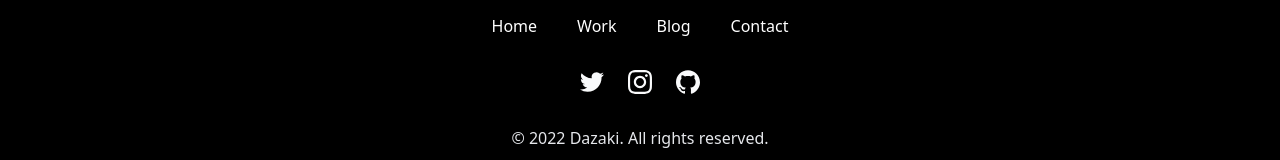
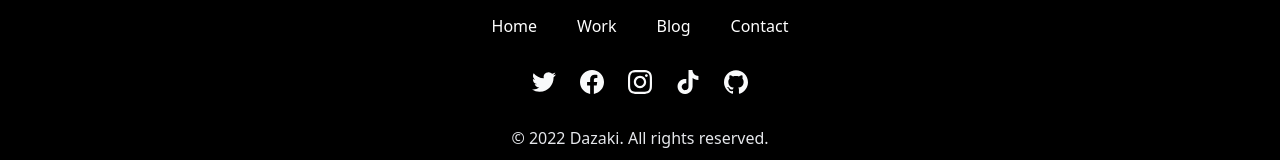
Before and after one commit to aymanoid/dazaki-web, a Next.js app: page / in a window 1280 px wide. Shown: the part 2128-2288 px from the top of the page. Built offline with nearby package versions, Linux system fonts and the light colour scheme.

Commit message:
update social links

```diff
--- a/components/Footer.jsx
+++ b/components/Footer.jsx
@@ -1,5 +1,7 @@
+import FacebookSvg from "components/svgs/social/facebook.svg";
 import GithubSvg from "components/svgs/social/github.svg";
 import InstagramSvg from "components/svgs/social/instagram.svg";
+import TiktokSvg from "components/svgs/social/tiktok.svg";
 import TwitterSvg from "components/svgs/social/twitter.svg";
 import Link from "next/link";
 
@@ -13,21 +15,35 @@ const navigation = {
   social: [
     {
       name: "Twitter",
-      href: "https://twitter.com/aymanoid",
+      href: "https://twitter.com/dazakiofficial",
       icon: (props) => (
         <TwitterSvg fill="currentColor" viewBox="0 0 24 24" {...props} />
       ),
     },
     {
+      name: "Facebook",
+      href: "https://www.facebook.com/dazakiofficial",
+      icon: (props) => (
+        <FacebookSvg fill="currentColor" viewBox="0 0 24 24" {...props} />
+      ),
+    },
+    {
       name: "Instagram",
-      href: "https://www.instagram.com/aymanoid/",
+      href: "https://www.instagram.com/dazakiofficial/",
       icon: (props) => (
         <InstagramSvg fill="currentColor" viewBox="0 0 24 24" {...props} />
       ),
     },
     {
+      name: "TikTok",
+      href: "https://www.tiktok.com/aymanoid/",
+      icon: (props) => (
+        <TiktokSvg fill="currentColor" viewBox="0 0 24 24" {...props} />
+      ),
+    },
+    {
       name: "GitHub",
-      href: "https://github.com/aymanoid",
+      href: "https://github.com/dazakiofficial",
       icon: (props) => (
         <GithubSvg fill="currentColor" viewBox="0 0 24 24" {...props} />
       ),
```
Also changed, not shown: components/svgs/social/facebook.svg (added), components/svgs/social/tiktok.svg (added).
